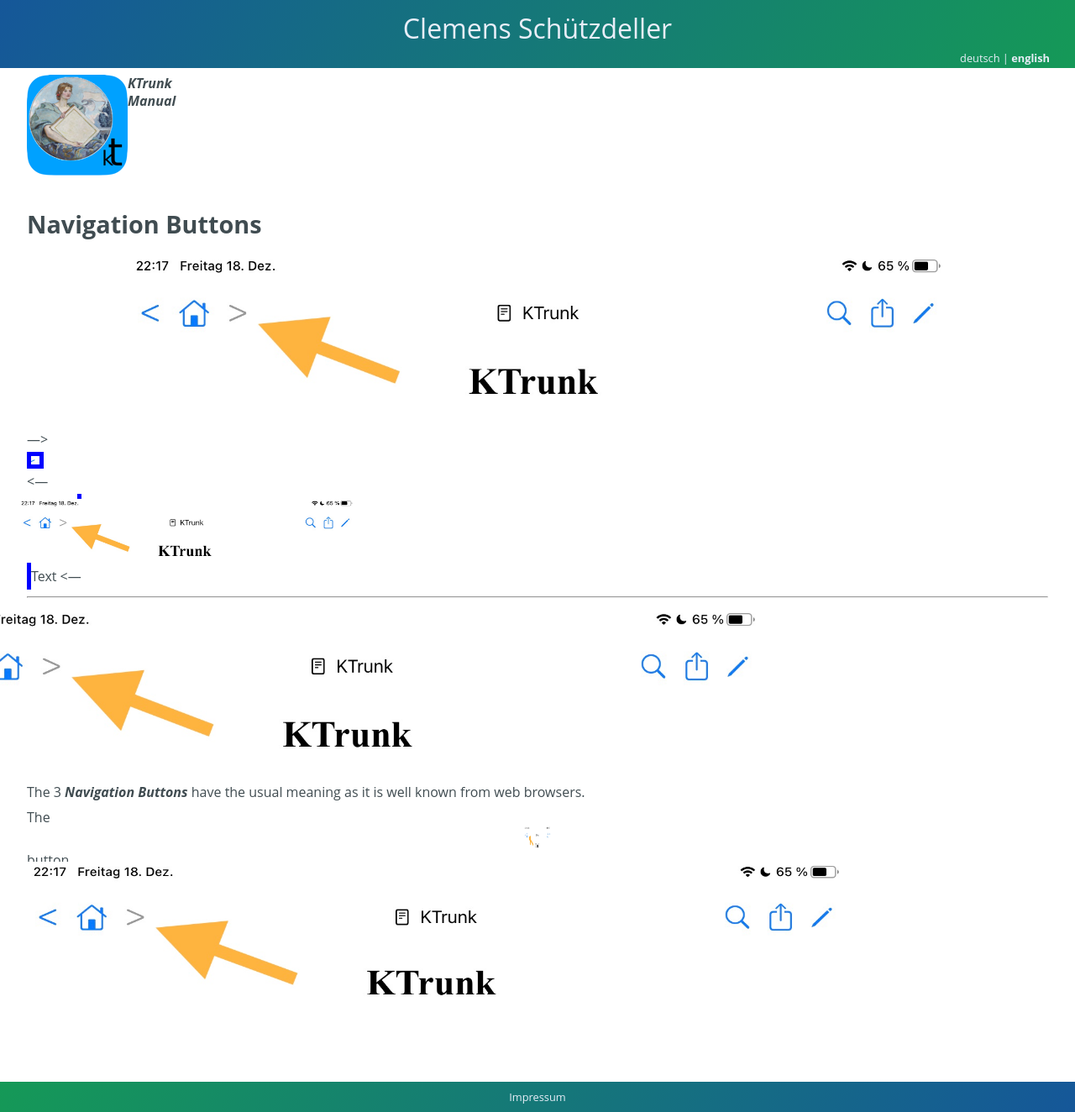
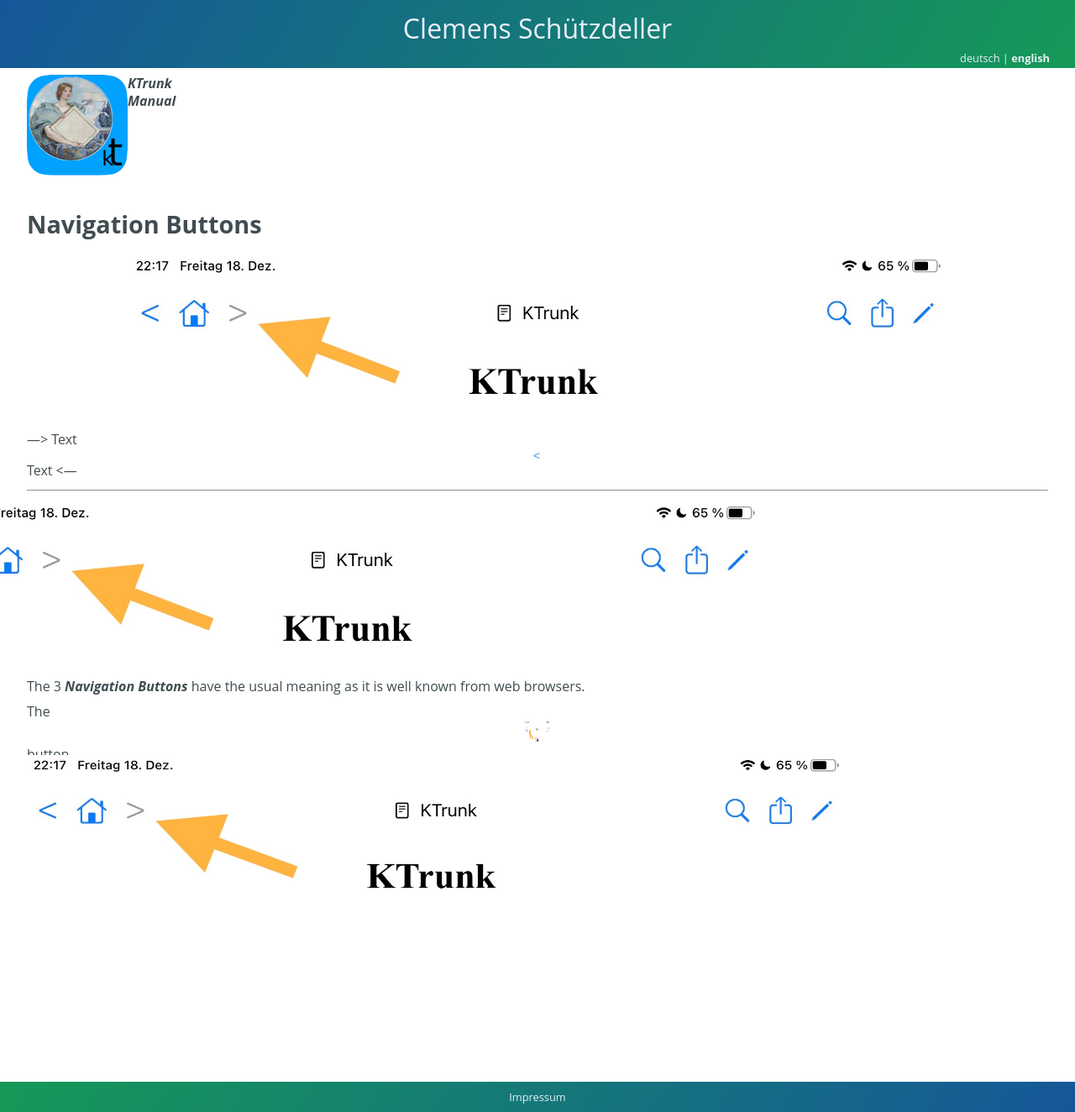
Before and after one commit to cs-LA/home, a Jekyll site: the page built from KTrunk/Manual/NavigationButtons.md, in a window 1280 px wide. Shown: the whole page at 84% size. Built offline with Jekyll 4.4.1, drawn with Linux system fonts in a browser that asks for light colours; our own code applies the rules of GitHub Pages for plain Markdown files.

Commit message:
Update NavigationButtons.md

```diff
--- a/KTrunk/Manual/NavigationButtons.md
+++ b/KTrunk/Manual/NavigationButtons.md
@@ -13,17 +13,9 @@
 ![](NavigationButtons.png)
 
 
---->
-<div style="width: 20px; height: 20px; border: 5px solid blue; overflow: hidden">
-  <img src="NavigationButtons.png" style="width: 400px; margin-left: -10px; margin-top: -20px;">
-</div>
-<---
 
----> Text
-<span style="width: 20px; height: 20px; border: 5px solid blue; overflow: hidden">
-  <img src="NavigationButtons.png" style="width: 400px; margin-left: -10px; margin-top: -20px;">
-</span>
-Text <---
+
+---> Text <img src="NavigationButtonBackward.jpg" style="width: 16px; height: 16px;"> Text <---
 
 ---
 
```
